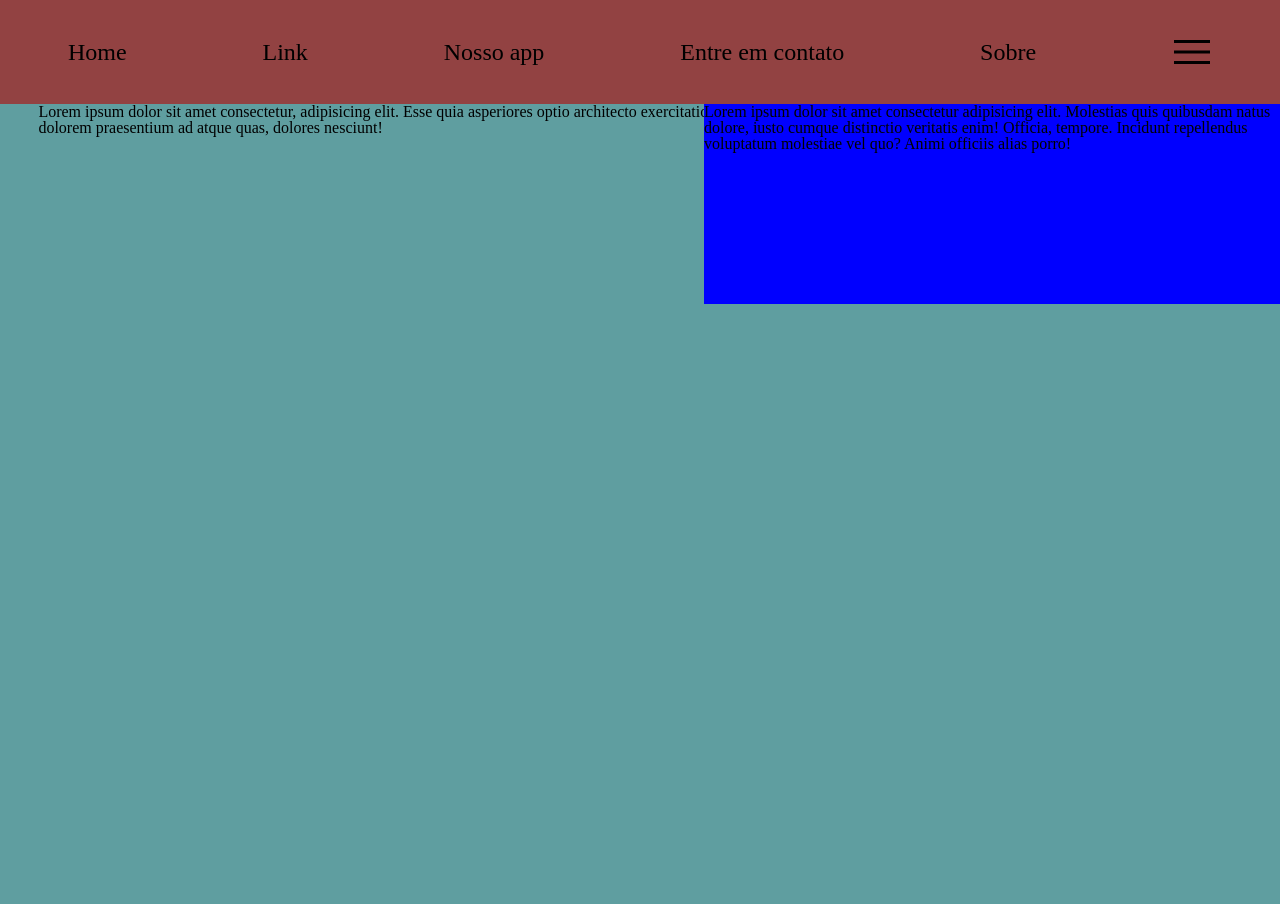
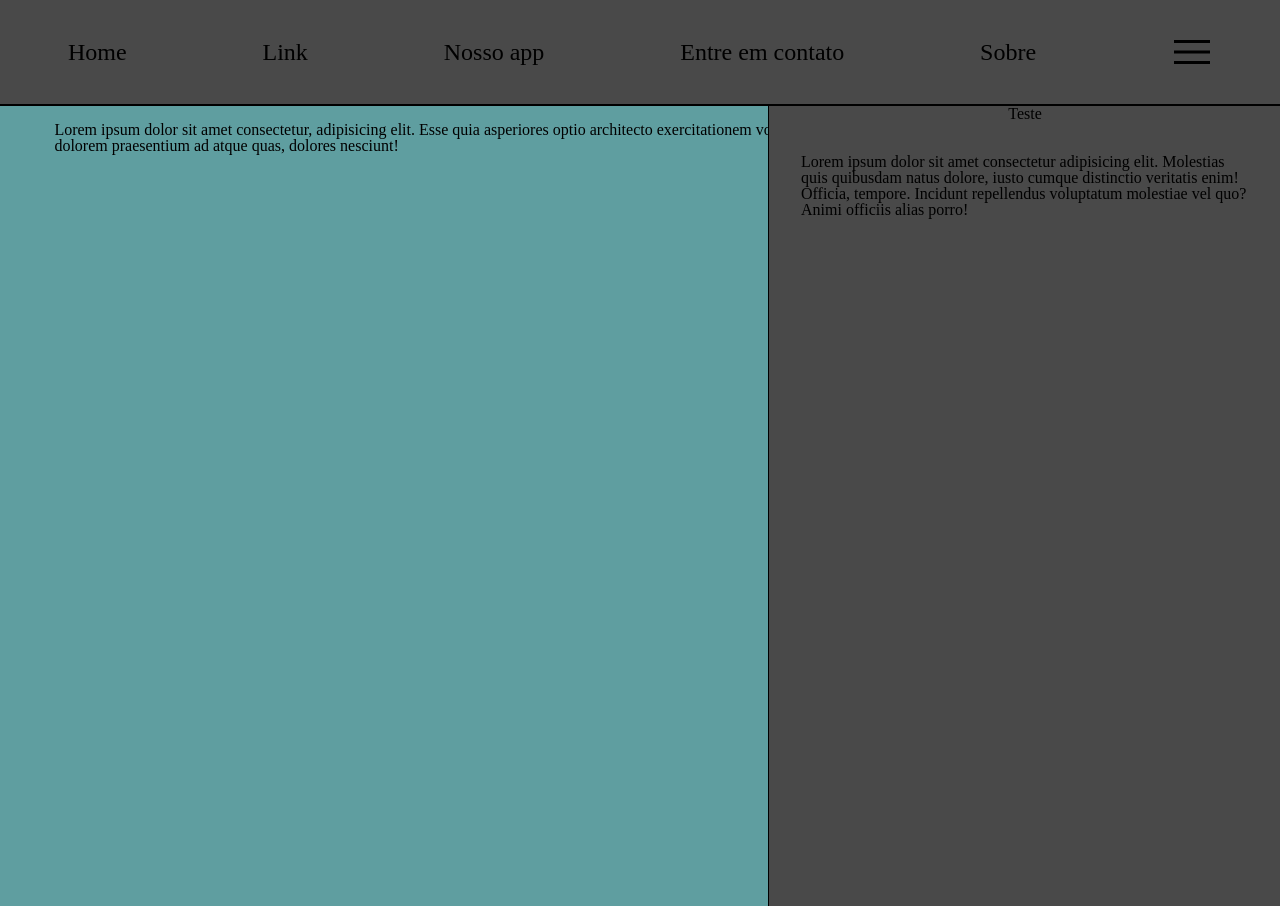
Before and after one commit to RafaelAguiarRodrigues/Navbar-com-hamburguer, a plain HTML site: page index.html in a window 1280 px wide. Both pictures are taken after a click on the element 1191 px from the left and 52 px from the top of the page. Drawn offline with Linux system fonts and the light colour scheme.

Commit message:
segunda commit(pequenas alterações)

```diff
--- a/CSS/cabecalho.css
+++ b/CSS/cabecalho.css
@@ -1,15 +1,11 @@
-main {
-    background: white;
-}
-
 .cabecalho {
-    background: rgb(146, 66, 66);
+    background: rgb(73, 73, 73);
+    border-bottom: 2px solid black;
 }
 
 .container {
     margin: 0 3%;
     position: absolute;
-    z-index: 1;
 }
 
 .lista__navegacao {
@@ -35,25 +31,40 @@ main {
 }
 
 .menuLateral {
-    background: blue;
-    height: 200px;
+    display: block;
+    background: rgb(73, 73, 73);
+    border-left: 1px solid black;
+    height: 100%;
     margin-left: 100%;
+    transition: 0.5s;
     position: absolute;
-    transition: 0.5;
-    width: 45%;
+    overflow-x: hidden;
+    width: 0;
     z-index: 2;
 }
 
 .active {
-    display: block;
-    margin-left: 55%;
-    transition: 0.5;
-    width: 45%;
+    margin-left: 60%;
+    overflow-x: auto;
+    width: 40%;
+}
+
+.titulo__menuLateral {
+    text-align: center;
+}
+
+.texto__menuLateral {
+    padding: 2rem;
 }
 
 .secao1 {
     background: cadetblue;
     height: 100vh;
+    position: absolute;
     width: 100%;
     z-index: 1;
 }
+
+.container p {
+    padding: 1rem;
+}
--- a/index.html
+++ b/index.html
@@ -24,6 +24,7 @@
     </header>
     <main>
         <div class="menuLateral">
+            <h2 class="titulo__menuLateral">Teste</h2>
             <P class="texto__menuLateral">Lorem ipsum dolor sit amet consectetur adipisicing elit. Molestias quis quibusdam natus dolore, iusto cumque distinctio veritatis enim! Officia, tempore. Incidunt repellendus voluptatum molestiae vel quo? Animi officiis alias porro!</P>
         </div>
         <section class="secao1">
```
